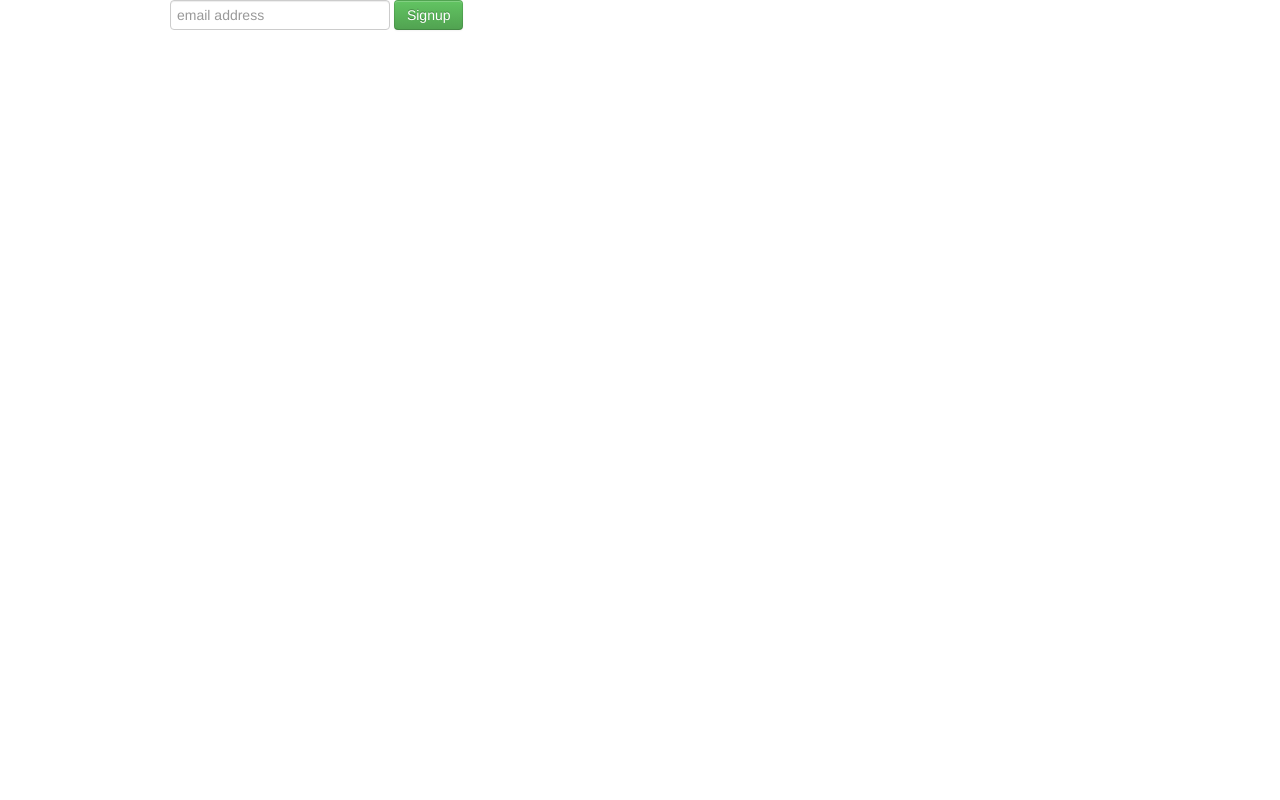
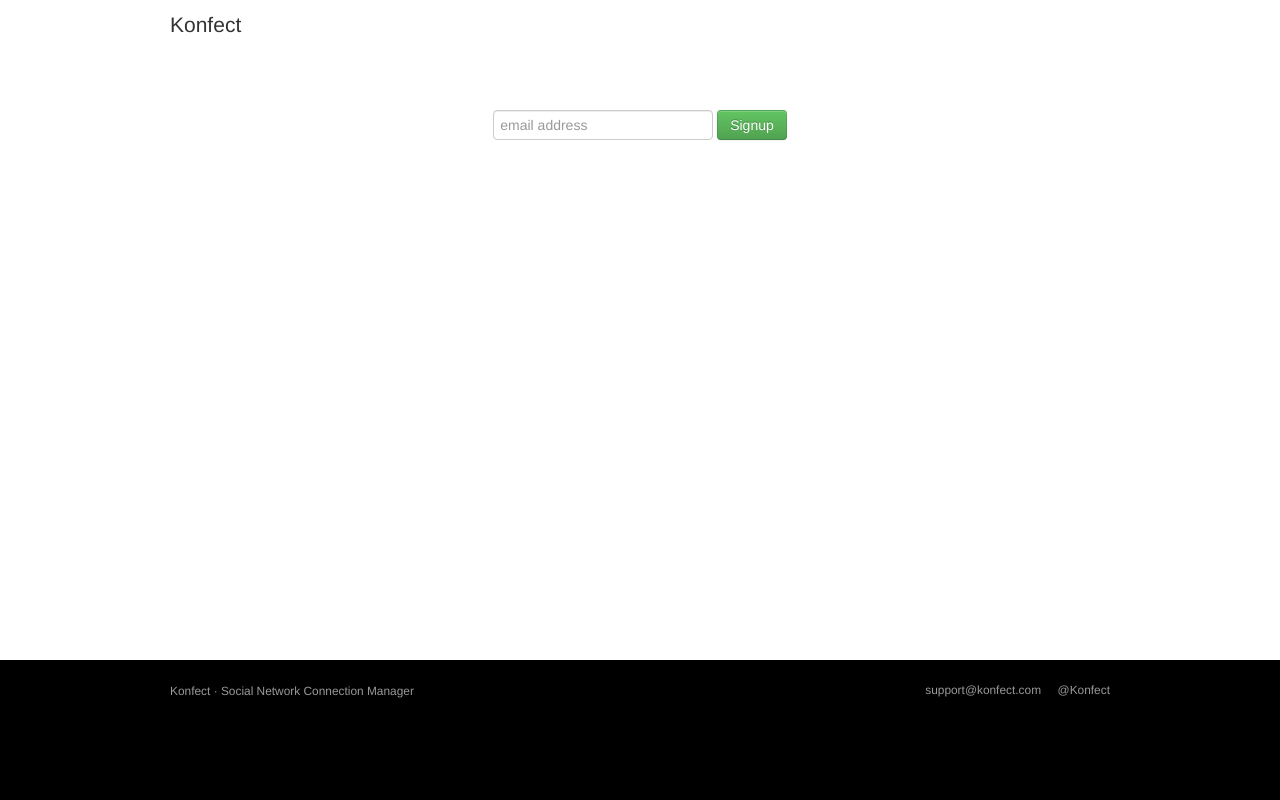
Before and after one commit to Konfect/konfect.github.com, a website: page index.html in a window 1280 px wide. Drawn offline with Linux system fonts and the light colour scheme.

Commit message:
fine for now

```diff
--- a/index.html
+++ b/index.html
@@ -1,6 +1,7 @@
 <!doctype html>
 <html lang="en">
 	<head>
+		<meta name="viewport" content="width=device-width, initial-scale=1.0">
 		<link rel="stylesheet" href="lib/style.min.css">
 		<!--[if lt IE 9]>
 		<script src="http://html5shim.googlecode.com/svn/trunk/html5.js"></script>
@@ -9,18 +10,32 @@
 	</head>
 	<body>
 
-		<div class="container">
+		<header class="container">
+			<h1 class="lead">Konfect</h1>
+		</header>
 
-			<header></header>
-
-			<div id="mc_embed_signup">
+		<div class="container main" role="main">
+			<div id="mc_embed_signup" class="text-center">
 				<form action="http://webcom.us2.list-manage.com/subscribe/post?u=228e04b4c873a783c32cdae85&amp;id=789321fc58" method="post" novalidate class="form-inline">
 					<input type="email" value="" name="EMAIL" placeholder="email address" required>
 					<input type="submit" value="Signup" class="btn btn-success">
 				</form>
 			</div>
+		</div>
 
-		</div>
+		<footer class="foot">
+			<div class="container">
+				<small class="muted">
+					<div class="pull-right">
+						<a class="muted" href="mailto:support@konfect.com">support@konfect.com</a>
+						<span class="divider">&nbsp; &nbsp; </span>
+						<a class="muted" href="http://twitter.com/konfect" rel="me">@Konfect</a>
+					</div>
+					<a class="muted" href="/">Konfect</a>
+					<span class="hidden-phone"> &middot; Social Network Connection Manager</span>
+				</small>
+			</div>
+		</footer>
 
 	</body>
 </html>
--- a/scripts/app.less
+++ b/scripts/app.less
@@ -0,0 +1,25 @@
+@foot-height: 100px;
+
+html, body {
+	height: 100%;
+}
+
+body {
+	min-height: 100%;
+	position: relative;
+}
+
+.main {
+	margin-top: 50px;
+	padding-bottom: @foot-height;
+}
+
+.foot {
+	position: absolute;
+	bottom: 0;
+	margin-top: 50px;
+	background-color: #000;
+	padding: 20px 0;
+	width: 100%;
+	height: @foot-height;
+}
```
Also changed, not shown: Gruntfile.coffee (+4 -4 lines), README.md, lib/style.min.css, scripts/bootstrap/css/bootstrap.css, scripts/bootstrap/css/bootstrap.min.css.
